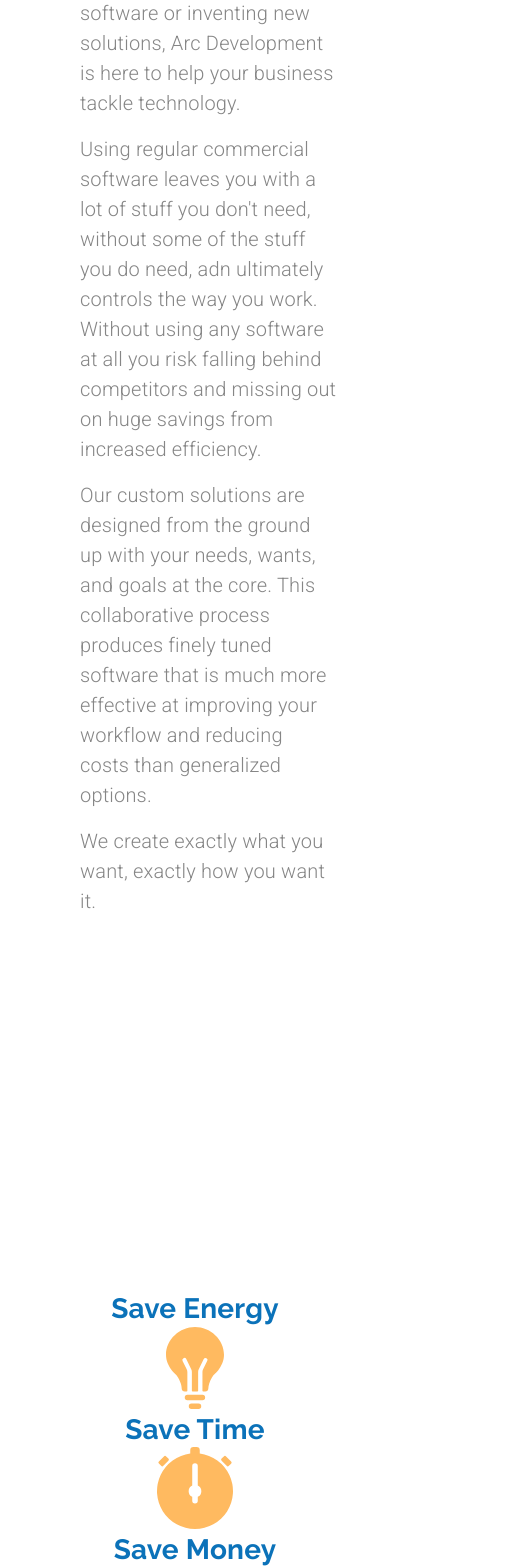
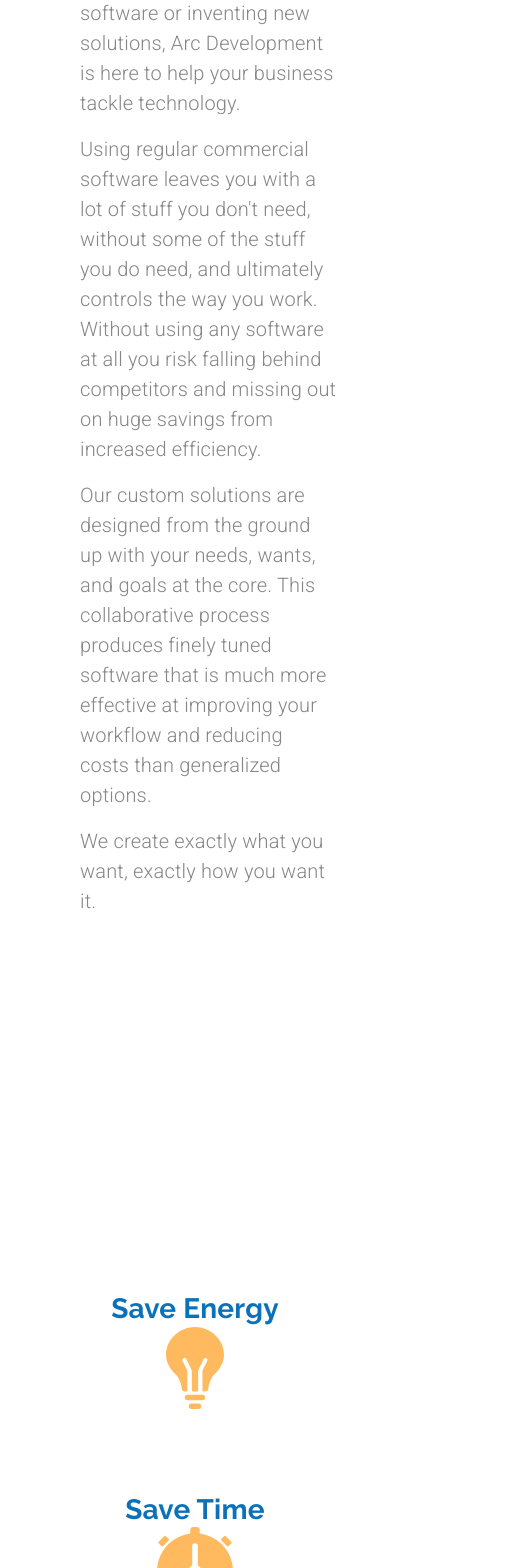
Before and after one commit to brianmuturi2/react-spa, a React (Create React App) app: page /custom-software in a window 390 px wide. Shown: the part 360-1928 px from the top of the page, 530 px wide, since content can reach past the window. Built offline with nearby package versions, Linux system fonts and the light colour scheme.

Commit message:
feat(custom software): finished on custom software page

```diff
--- a/src/pages/custom-software/CustomSoftware.js
+++ b/src/pages/custom-software/CustomSoftware.js
@@ -85,7 +85,7 @@ function CustomSoftware() {
                             Whether we're replacing old software or inventing new solutions, Arc Development is here to help your business tackle technology.
                         </Typography>
                         <Typography variant={'body1'} paragraph className={styles.body1}>
-                            Using regular commercial software leaves you with a lot of stuff you don't need, without some of the stuff you do need, adn ultimately controls the way you work.
+                            Using regular commercial software leaves you with a lot of stuff you don't need, without some of the stuff you do need, and ultimately controls the way you work.
                             Without using any software at all you risk falling behind competitors and missing out on huge savings from increased efficiency.
                         </Typography>
                         <Typography variant={'body1'} paragraph className={styles.body1}>
@@ -173,7 +173,7 @@ function CustomSoftware() {
             <Grid item container direction={'row'} className={styles.rootCauseContainer}>
                 <Grid item container direction={'column'}>
                     <Grid item>
-                        <img src={roots} alt="tree with roots extending out" height={'450em'} width={'450em'}/>
+                        <img src={roots} alt="tree with roots extending out" height={'450em'} width={'450em'} className={styles.rootImg}/>
                     </Grid>
                     <Grid item>
                         <Typography variant={'h4'} className={styles.heading4} gutterBottom>Root-Cause Analysis</Typography>
@@ -208,7 +208,7 @@ function CustomSoftware() {
                         <Lottie options={automationOptions} style={{maxHeight: 290, maxWidth: 280}}/>
                     </Grid>
                 </Grid>
-                <Grid item container alignItems={'center'} className={styles.animationRowContainer}>
+                <Grid item container alignItems={'center'} className={`${styles.animationRowContainer} ${styles.automationRowContainer}`}>
                     {!matchesMdDevice && <Grid item md>
                         <Lottie options={uedOptions} style={{maxHeight: 310, maxWidth: 155}}/>
                     </Grid>}
--- a/src/pages/custom-software/CustomSoftware.module.css
+++ b/src/pages/custom-software/CustomSoftware.module.css
@@ -51,3 +51,23 @@
     text-align: center;
     margin-top: 15em;
 }
+
+.automationRowContainer {
+    margin-bottom: 15em;
+}
+
+@media only screen and (max-width: 900px) {
+    .saveItem:not(:first-child) {
+        margin-top: 5em;
+    }
+}
+
+@media only screen and (max-width: 600px) {
+    .rootImg {
+        height: 12em;
+        width: 12em;
+    }
+    .rootCauseContainer {
+        text-align: inherit;
+    }
+}
```
